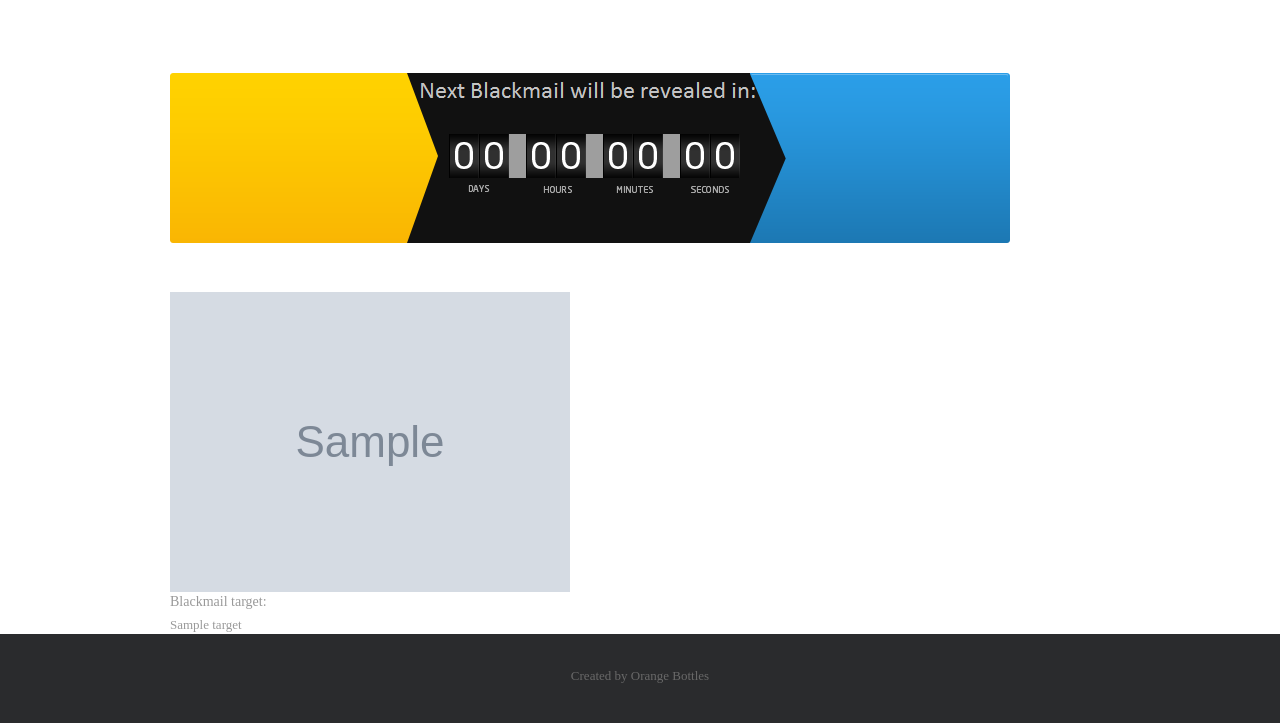
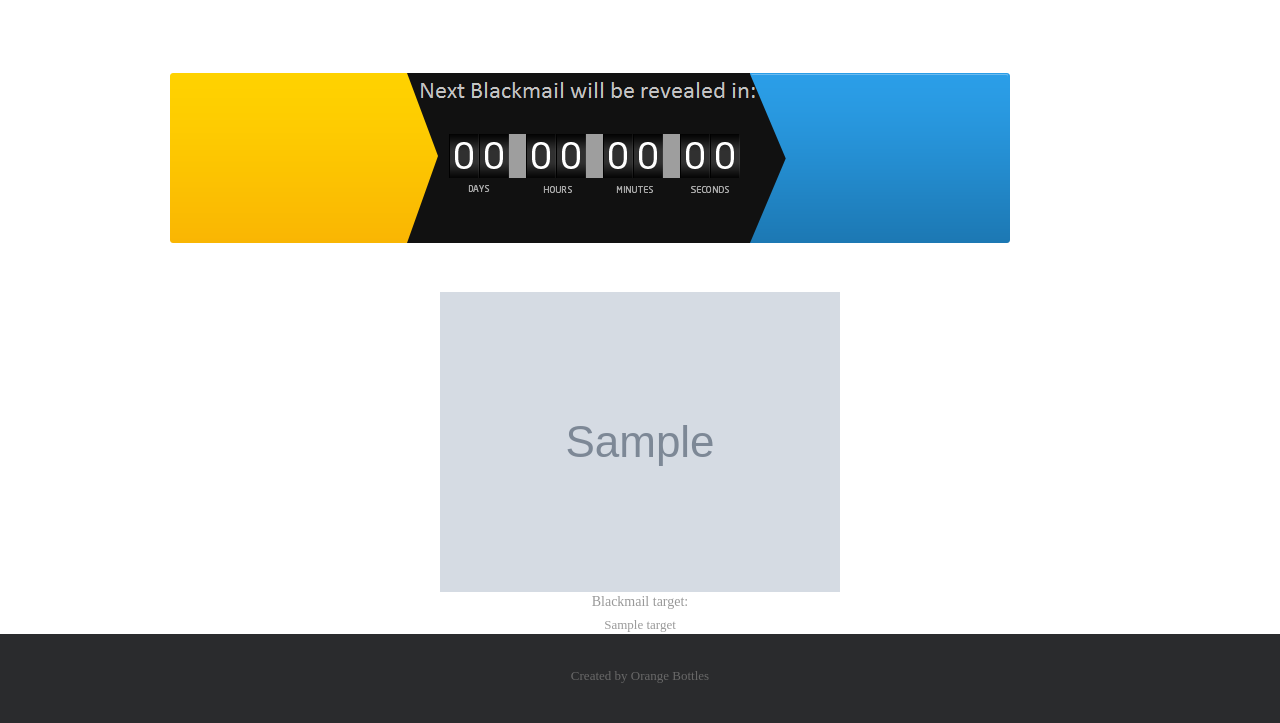
Before and after one commit to schleppington/OrangeBottles, a Django app: template OrangeBottles/secrets/templates/secrets/index.html in a window 1280 px wide. Shown: the part 163-886 px from the top of the page. Run offline with Django 3.2, Linux system fonts and the light colour scheme; the template is opened without the code that fills it: most values are stand-ins (such as "Sample title", 1, 10 or a date in 2020); grey boxes marked "Sample" are stand-in pictures; parts of the project's set-up code (start-up, migrations or seed data) failed here and were passed over; grey boxes are pictures that could not be loaded.

Commit message:
centered content on index template

```diff
--- a/OrangeBottles/assets/css/style.css
+++ b/OrangeBottles/assets/css/style.css
@@ -7,6 +7,7 @@
 
 /*======= index.html =======*/
 #page1 header{height:200px;}
+.centercontents {text-align: center !important;}
 
 /* Global properties ======================================================== */
 body{background:#000;border:0;font:14px "Trebuchet MS", Arial, Helvetica, sans-serif;color:#696969;line-height:22px;font-style:italic}
--- a/OrangeBottles/secrets/templates/secrets/index.html
+++ b/OrangeBottles/secrets/templates/secrets/index.html
@@ -8,7 +8,7 @@ class=active
 
 {% if totalseconds %}
     <div class="container">
-        <div class="special">
+        <div class="special centercontents">
             <div id="counter">
                 <div id="shading">&nbsp;</div>
             </div>
@@ -23,10 +23,11 @@ class=active
 {% endif %}
 
 <div class="container">
-
     {% for bm in display_list %}
+    <div class="centercontents" >
         <a href="/secrets/details/{{ bm.pk }}/"><img src="/static/{{ bm.imgfile }}" alt"the bad image" height="400" width="400" /></a></br>
         <label >Blackmail target: </label> {{ bm.target }} </br>
+    </div>
     {% endfor %}
 
 </div>
```
Also changed, not shown: README.md. Lines whose indentation alone changed are shown as unchanged.
